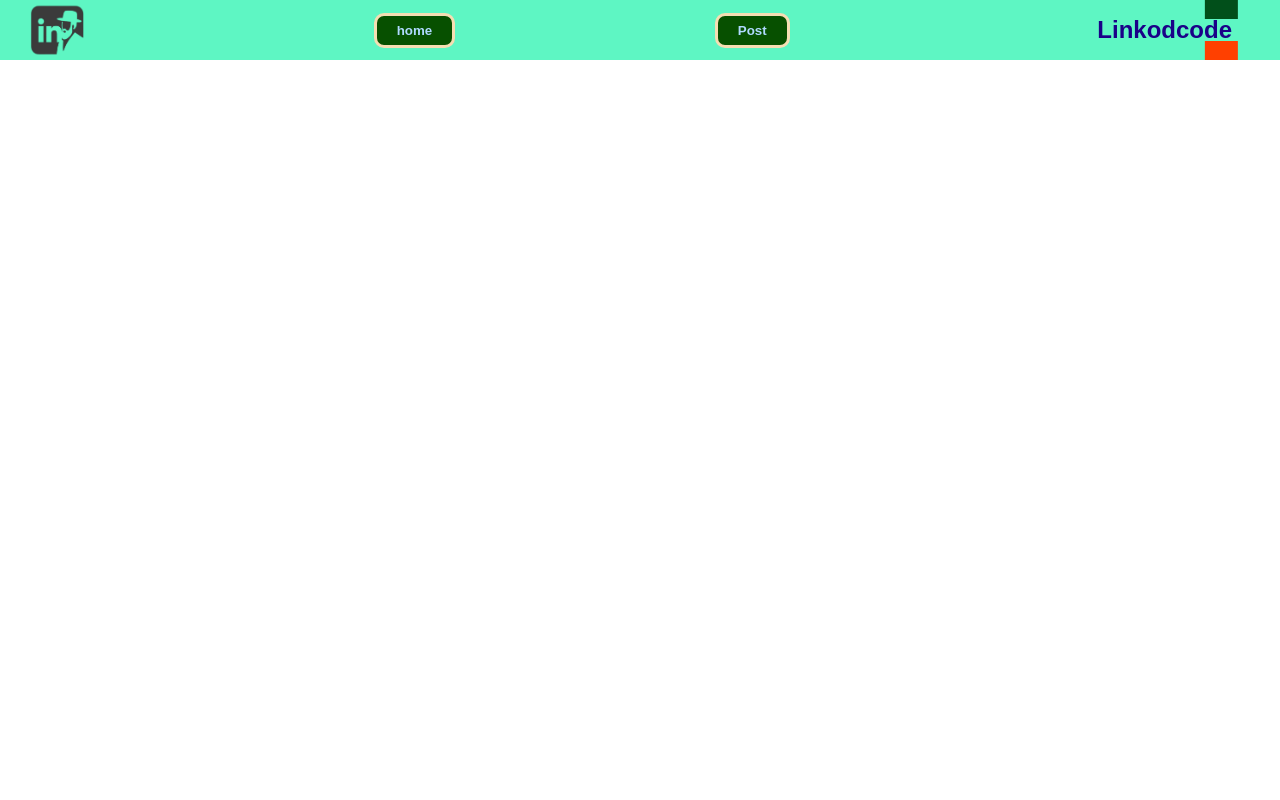
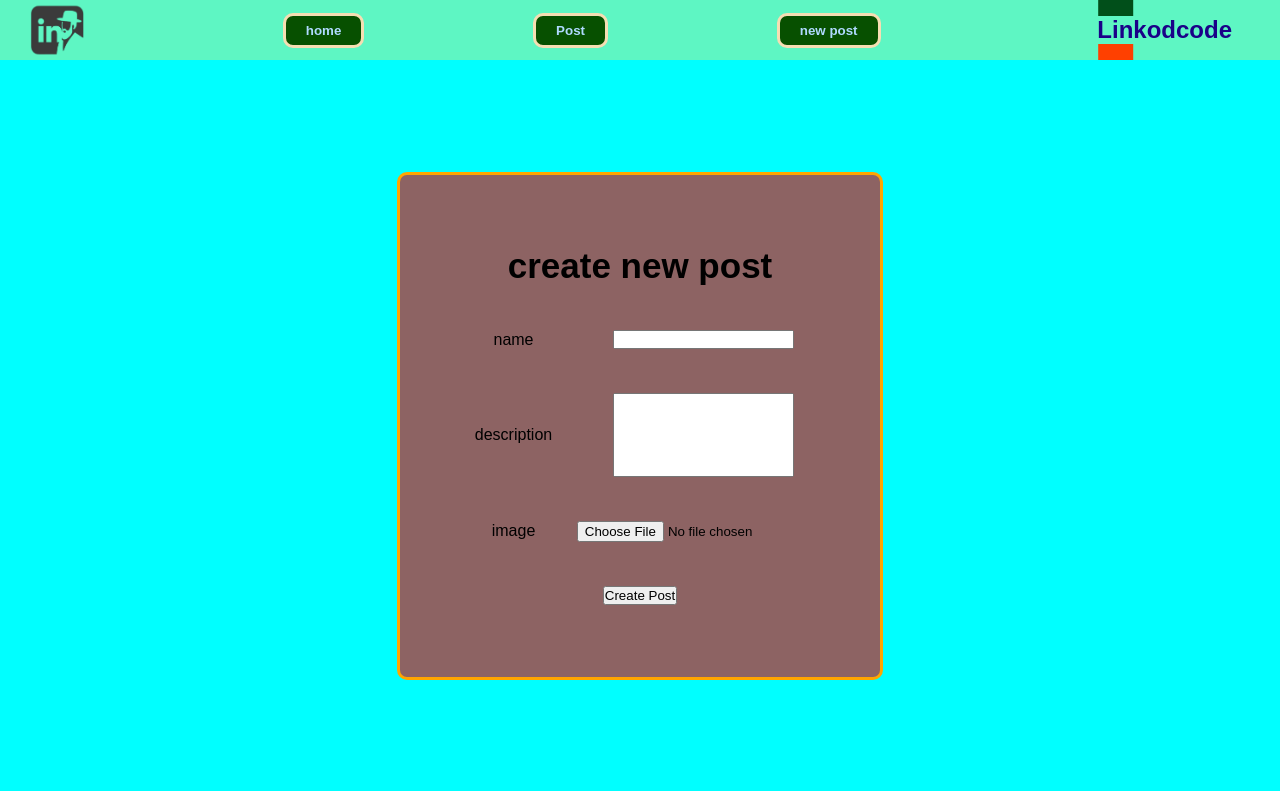
Before and after one commit to moti7846/Linkodkod, a React (Vite) app in the folder client/: page /create-new-post in a window 1280 px wide. Built offline with nearby package versions, Linux system fonts and the light colour scheme.

Commit message:
create new post

```diff
--- a/client/src/App.tsx
+++ b/client/src/App.tsx
@@ -4,6 +4,7 @@ import Layout from './components/Layout'
 import Home from './components/Home'
 import PostById from './components/PostById'
 import InputIdPost from './components/InputIdPost'
+import NewPost from './components/NewPost'
 
 function App() {
   return (
@@ -12,6 +13,7 @@ function App() {
         <Route path='/' element={<Home />} />
         <Route path="/post/:id" element={<PostById />} />
         <Route path="/form-by-id" element={<InputIdPost />} />
+        <Route path="/create-new-post" element={<NewPost />} />
       </Routes>
     </Layout>
   )
--- a/client/src/components/Home.tsx
+++ b/client/src/components/Home.tsx
@@ -35,7 +35,7 @@ export default function Home() {
                 isLoader && <span className="loader"></span>
             }
             {
-                !isError && posts.map((p) => (<Post urlToImg={`http://localhost:3200/${p.id}.png`} description={p.description} likes={p.likes} namePost={p.name} id={p.id} />))
+                !isError && posts.map((p) => (<Post urlToImg={`http://localhost:3200/${p.id}.png`} description={p.description} likes={p.likes} namePost={p.name} id={p.id} time={p.time} />))
             }
 
             {
@@ -49,5 +49,6 @@ type Post = {
     id : string | number,
     description: string,
     likes: number,
-    name: string
+    name: string,
+    time : string
 }
--- /dev/null
+++ b/client/src/components/NewPost.tsx
@@ -0,0 +1,33 @@
+import "./styles/NewPost.css"
+
+export default function NewPost() {
+    async function formNewPost(e : any) {
+        e.preventDefault();
+        const [name, description, img] = [e.target.name.value, e.target.description.value, e.target.img.value]
+        console.log(name)
+        console.log(description)
+        console.log(img)
+        const response = await fetch("http://localhost:3200/posts/create", {
+        method: "POST",
+        headers: {
+          "Content-Type": "application/json"
+        },
+        body: JSON.stringify({ name, description, time : new Date().toLocaleString() , img })
+      })
+      console.log(response)
+    }
+  return (
+    <div className="NewPost">
+        <form onSubmit={formNewPost}>
+            <h2>create new post</h2>
+            <label htmlFor="name">name</label>
+            <input type="text" minLength={5} maxLength={20} id="name" />
+            <label htmlFor="description">description</label>
+            <input type="text" id="description" />
+            <label htmlFor="img">image</label>
+            <input type="file" accept="image/png" id="img" />
+            <button type="submit">Create Post</button>
+        </form>
+    </div>
+  )
+}
--- a/client/src/components/Post.tsx
+++ b/client/src/components/Post.tsx
@@ -1,7 +1,7 @@
 import { useNavigate } from "react-router";
 import "./styles/Post.css"
 
-export default function Post({ urlToImg, description, likes, namePost, styleClass , id }: postProps) {
+export default function Post({ urlToImg, description, likes, namePost, styleClass , id , time}: postProps) {
     const navigate = useNavigate();
     return (
         <div className={styleClass || 'card-post'}>
@@ -9,7 +9,7 @@ export default function Post({ urlToImg, description, likes, namePost, styleClas
             <span id="descriptionPost">{description}</span>
             <p id="likesPost">{likes} ❤️</p>
             <p id="namePost">{namePost}</p>
-            <p id="timePost">{new Date().toLocaleTimeString()}</p>
+            <p id="timePost">{time}</p>
         </div>
     )
 }
@@ -21,4 +21,5 @@ type postProps = {
     namePost: string
     styleClass?: string
     id : string | number
+    time : string
 };
--- /dev/null
+++ b/client/src/components/application-layout/ButtonNewPost.tsx
@@ -0,0 +1,7 @@
+import { Link } from "react-router";
+
+export default function ButtonNewPost() {
+  return (
+    <Link to="/create-new-post"><button>new post</button></Link>
+  )
+}
--- a/client/src/components/application-layout/ButtonsNav.tsx
+++ b/client/src/components/application-layout/ButtonsNav.tsx
@@ -1,12 +1,14 @@
 import ButtonHome from "./ButtonHome";
 import ButtonPost from "./ButtonPost";
 import "../styles/application-layout/ButtonsNav.css"
+import ButtonNewPost from "./ButtonNewPost";
 
 export default function ButtonsNav() {
   return (
     <>
       <ButtonHome />
       <ButtonPost />
+      <ButtonNewPost />
     </>
   )
 }
--- /dev/null
+++ b/client/src/components/styles/NewPost.css
@@ -0,0 +1,32 @@
+.NewPost {
+    background-color: aqua;
+    height: 91.4vh;
+    display: grid;
+    align-items: center;
+    justify-items: center;
+}
+
+.NewPost > form {
+    height: 55%;
+    background-color: rgba(176, 61, 61, 0.803);
+    display: grid;
+    grid-template-columns: 1fr 2fr;
+    padding: 50px;
+    align-items: center;
+    justify-items: center;
+    border: 3px solid orange;
+    border-radius: 10px;
+}
+
+.NewPost h2 {
+    grid-column: 1/3;
+    font-size: 35px;
+}
+
+.NewPost #description {
+    height: 6em;
+}
+
+.NewPost button {
+    grid-column: 1/3;
+}
```
Also changed, not shown: 1 other file (tests, documents, lock files or other folders).
